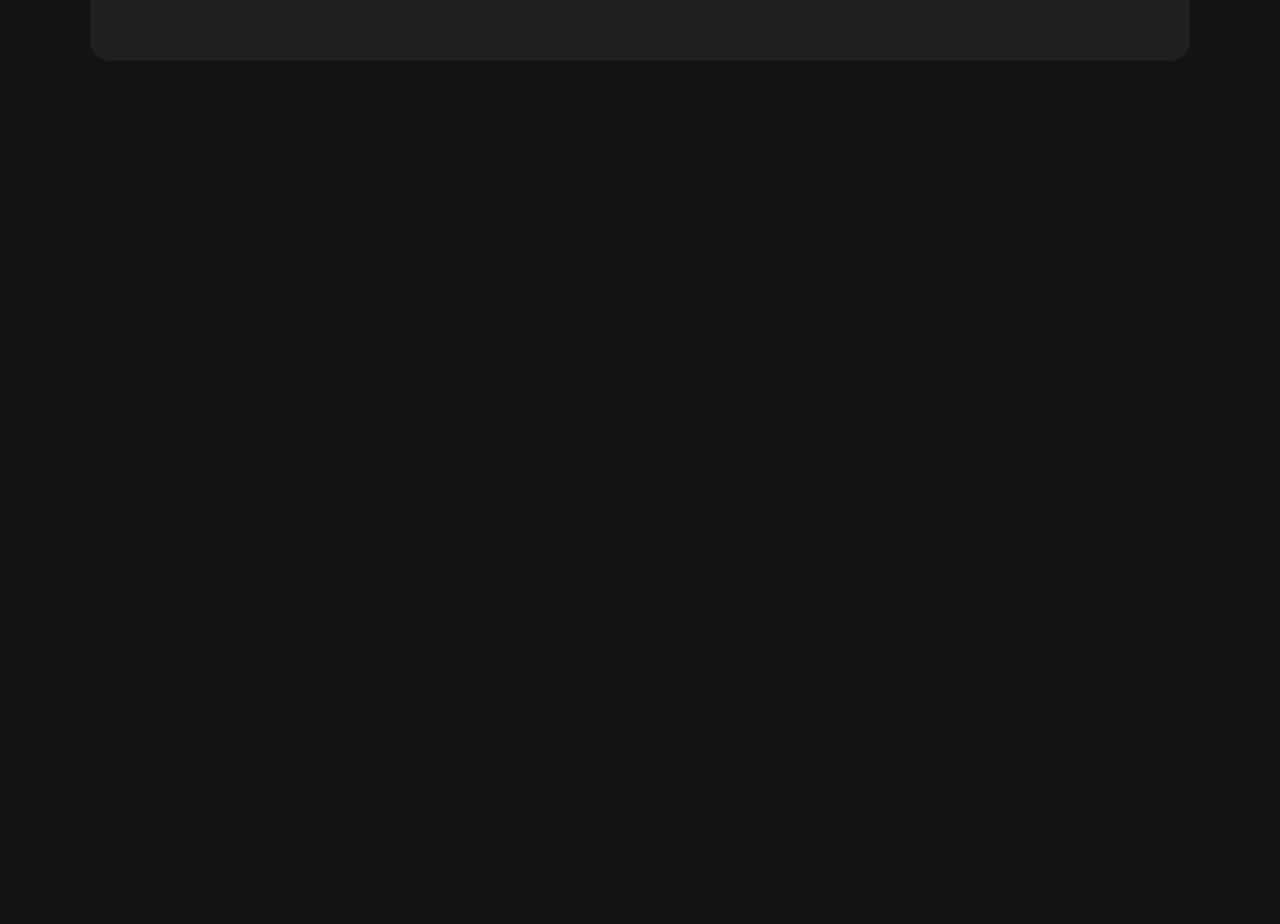
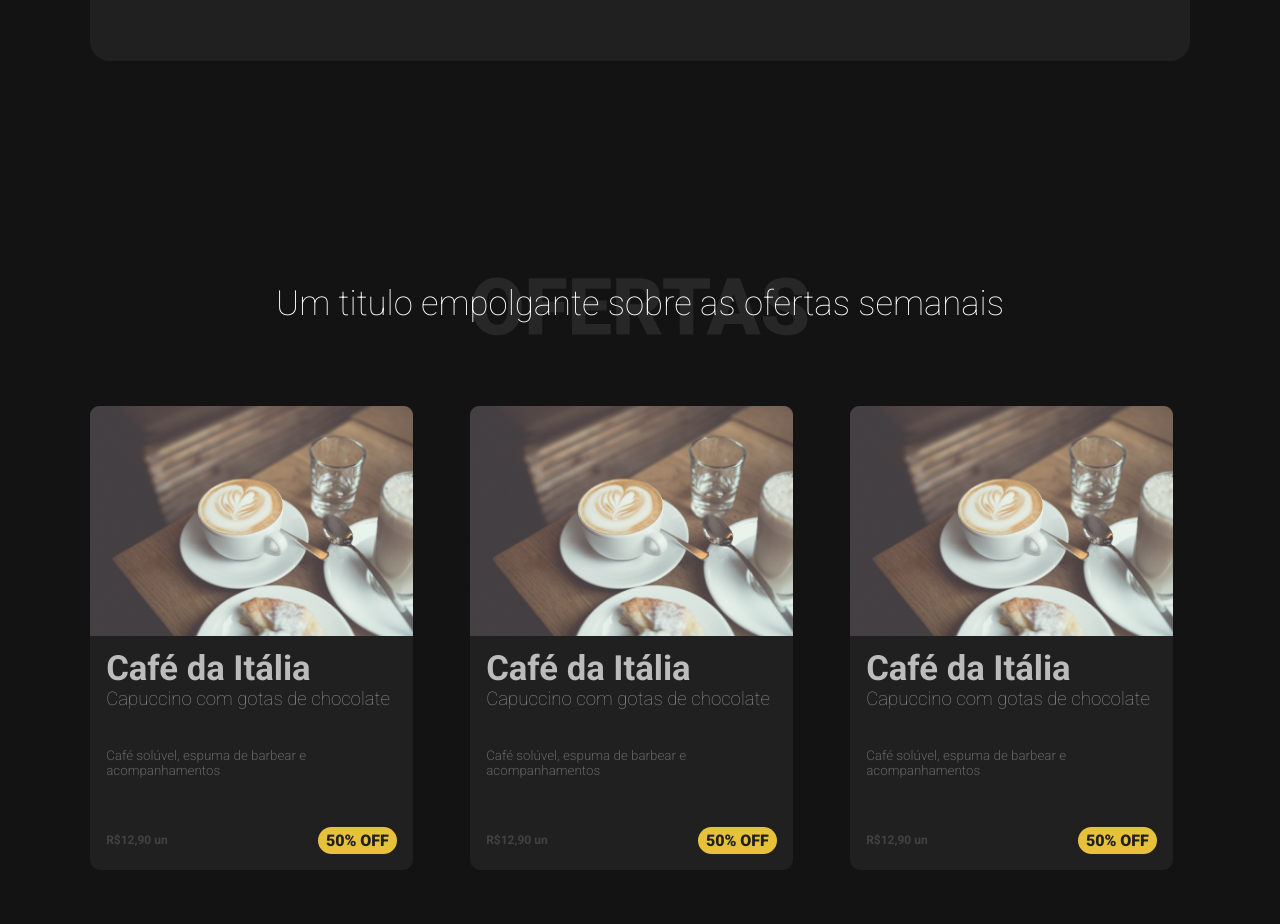
Before and after one commit to DarlanMpaz/Template-Website-bakery, a React app in the folder frontend/: page / in a window 1280 px wide. Shown: the part 1773-2697 px from the top of the page. Before the commit the page ends 1834 px from the top, so only its background shows below. Built offline with nearby package versions, Linux system fonts and the light colour scheme.

Commit message:
Criação da sessão de items

```diff
--- a/frontend/src/components/App.js
+++ b/frontend/src/components/App.js
@@ -2,12 +2,15 @@ import React from 'react';
 
 import Header from './header/Header';
 import About from './about/About';
+
+import Offer from './offer/Offer';
 
 export default function App(){
     return(
         <div>
             <Header />
             <About />
+            <Offer />
         </div>
     );
 }
--- a/frontend/src/components/about/about.css
+++ b/frontend/src/components/about/about.css
@@ -42,3 +42,7 @@
     margin: 7%;
     margin-bottom: 0;
 }
+
+.about-img img{
+    border-radius: 20px;
+}
--- /dev/null
+++ b/frontend/src/components/offer/Item.js
@@ -0,0 +1,25 @@
+import React from 'react';
+
+import style from './item.css';
+import item1 from '../../assets/item/item1.png';
+
+export default function Item(){
+    return(
+        <div className="item">
+            <div className="item-img">
+                <img src={item1} alt="Item1"/>
+            </div>
+            <div className="item-title">
+                <h3>Café da Itália</h3>
+                <h4>Capuccino com gotas de chocolate</h4>
+            </div>
+            <div className="item-description">
+                <h5>Café solúvel, espuma de barbear e acompanhamentos</h5>
+            </div>
+            <div className="item-price">
+                <span>R$12,90 un</span>
+                <div className="discount">50% OFF</div>
+            </div>
+        </div>
+    );
+}
--- /dev/null
+++ b/frontend/src/components/offer/Offer.js
@@ -0,0 +1,25 @@
+import React from 'react';
+
+import Item from './Item';
+
+import style from './offer.css';
+
+export default function Offer(){
+    return(
+        <div className="offer">
+
+            <div className="item-tittle-image">
+                Um titulo empolgante sobre as ofertas semanais
+            </div>
+
+            <div className="grid-items-container">
+                    <Item />
+                    <Item />
+                    <Item />
+                    <Item />
+                    <Item />
+                    <Item />
+            </div>
+        </div>
+    );
+}
--- /dev/null
+++ b/frontend/src/components/offer/item.css
@@ -0,0 +1,56 @@
+.item{
+    background-color: #202020;
+    max-width: 85%;
+    max-height: 100vh;
+    border-radius: 10px;
+
+    display: flex;
+    justify-content: space-between;
+    flex-direction: column;
+
+    cursor: pointer;
+
+    transition: 0.1s;
+}
+
+.item:hover{
+    opacity: 90%;
+}
+
+.item-img img{
+    max-width: 100%;
+}
+
+.item-title{
+    padding: 2% 5%;
+}
+
+.item-description{
+    padding: 10% 5%;
+}
+
+.item-price{
+    display: flex;
+    justify-content: space-between;
+    align-items: center;
+    margin: 5%;
+}
+
+.item-price span{
+    font-weight: 700;
+    color: #61616186;
+}
+
+.discount{
+    background-color: #E7C13A;
+    color: #202020;
+    font-weight: 900;
+    font-size: 12pt;
+    padding: 4px 8px;
+
+    border-radius: 30px;
+}
+
+.discount:hover{
+    opacity: 90%;
+}
--- /dev/null
+++ b/frontend/src/components/offer/offer.css
@@ -0,0 +1,27 @@
+.offer{
+    width: 85%;
+    margin: 200px auto;
+}
+
+.grid-items-container{
+    justify-content: center;
+    display: grid;
+    grid-template-columns: 380px 380px 380px;
+}
+
+.grid-items-container > div{
+    margin-bottom: 15%;
+    margin-left: 20px;
+}
+
+.item-tittle-image{
+    background: url('../../assets/OFERTAS.png');
+    background-repeat: no-repeat;
+    background-position: center;
+    height: 90px;
+    margin-bottom: 5%;
+    padding-top: 2%;
+    font-size: 26pt;
+    font-weight: 200;
+    text-align: center;
+}
--- a/frontend/src/global.css
+++ b/frontend/src/global.css
@@ -4,6 +4,7 @@
 :root{
     --main-text-color: rgba(255, 255, 255, 0.7);
     --alter-text-color: rgba(255, 255, 255, 0.5);
+    --third-text-color: rgba(255, 255, 255, 0.3);
     --button-color: #E7C13A;
     --hover-button-color: rgb(179, 150, 46);
     --button-text-color: #272727;
@@ -65,8 +66,22 @@ h1{
     color: var(--button-color);
 }
 
-img{
-    border-radius: 20px;
+h3{
+    font: normal 26pt Roboto, sans-serif;
+    color: var(--main-text-color);
+    font-weight: 600;
+}
+
+h4{
+    font: normal 14pt Roboto, sans-serif;
+    color: var(--alter-text-color);
+    font-weight: 100;
+}
+
+h5{
+    font: normal 10pt Roboto, sans-serif;
+    color: var(--third-text-color);
+    font-weight: 300;
 }
 
 .link:hover{
```
Also changed, not shown: frontend/src/assets/CONTATO.png (added), frontend/src/assets/OFERTAS.png (added), frontend/src/assets/item/item1.png (added).
